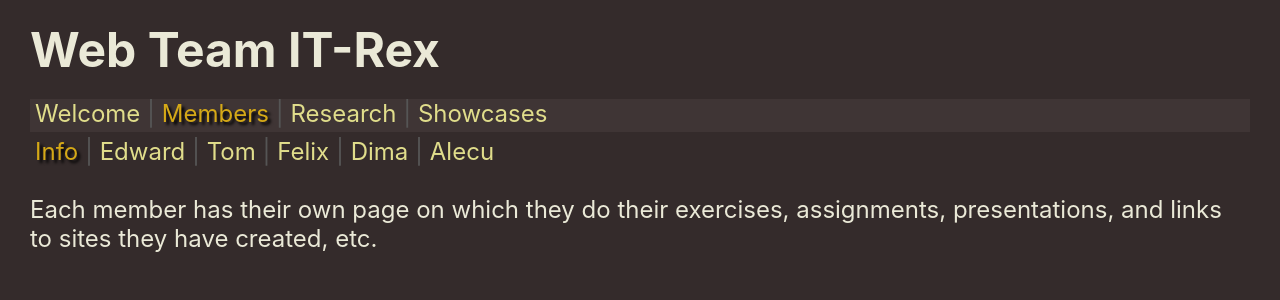
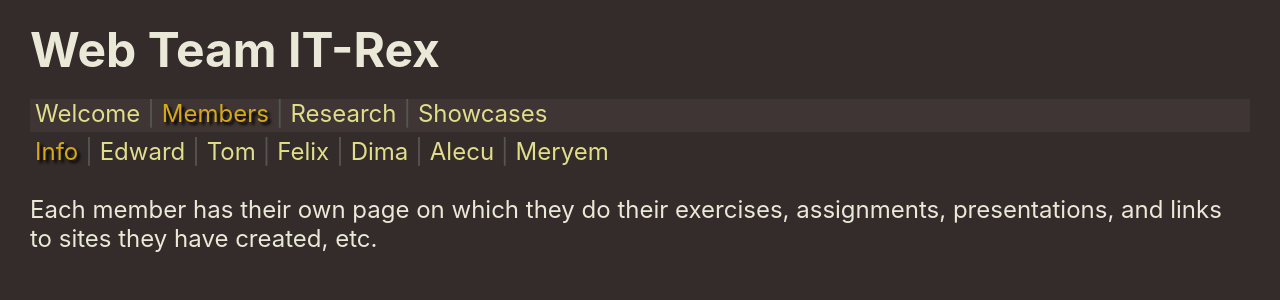
Before and after one commit to Web-Team-IT-Rex/frontend, a React (Vite) app: page /members/info in a window 1280 px wide. Shown: the top 300 px of the page. Built offline with nearby package versions, Linux system fonts and the light colour scheme.

Commit message:
finished

```diff
--- a/src/pages/members/PageMembers.jsx
+++ b/src/pages/members/PageMembers.jsx
@@ -16,6 +16,8 @@ export const PageMembers = () => {
 				<NavLink to="dima">Dima</NavLink>
 				<Separator />
 				<NavLink to="alecu">Alecu</NavLink>
+				<Separator />
+				<NavLink to="meryem">Meryem</NavLink>
 			</nav>
 			<Outlet />
 		</div>
```
